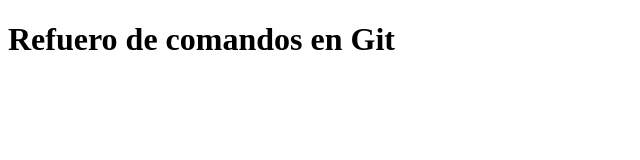
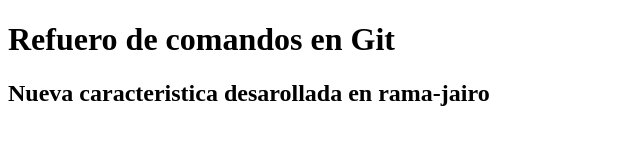
Before and after one commit to Nandhobj/refuerzo-talento-tech-sesion-6, a plain HTML site: page index.html in a window 1280 px wide. Shown: the whole page, without its empty margins (0-640 px from the left). Drawn offline with Linux system fonts and the light colour scheme.

Commit message:
Agrega titulo h2

```diff
--- a/index.html
+++ b/index.html
@@ -6,5 +6,6 @@
     </head>
     <body>
         <h1>Refuero de comandos en Git</h1>
+        <h2>Nueva caracteristica desarollada en rama-jairo</h2>
     </body>
 </html>
```
